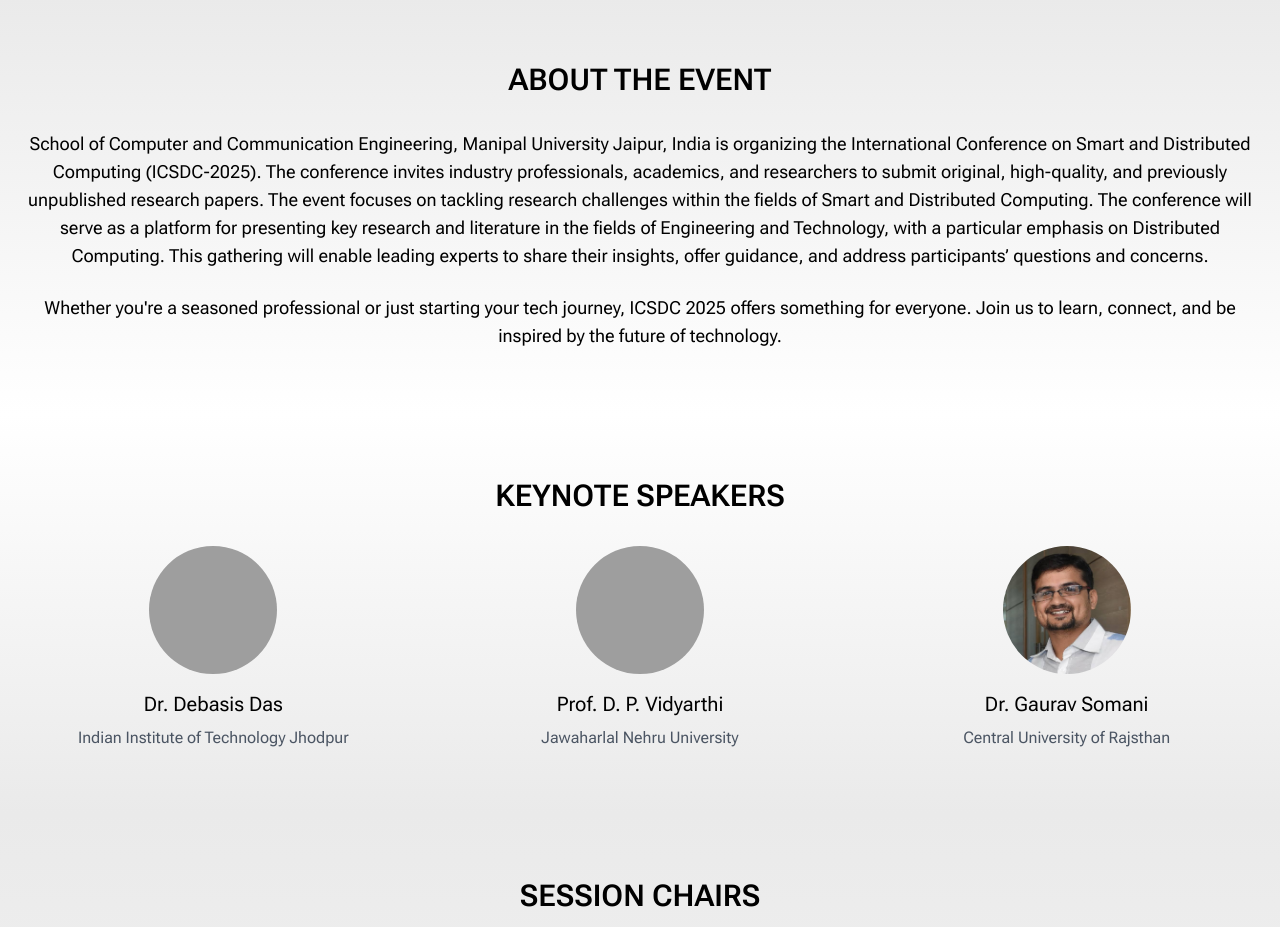
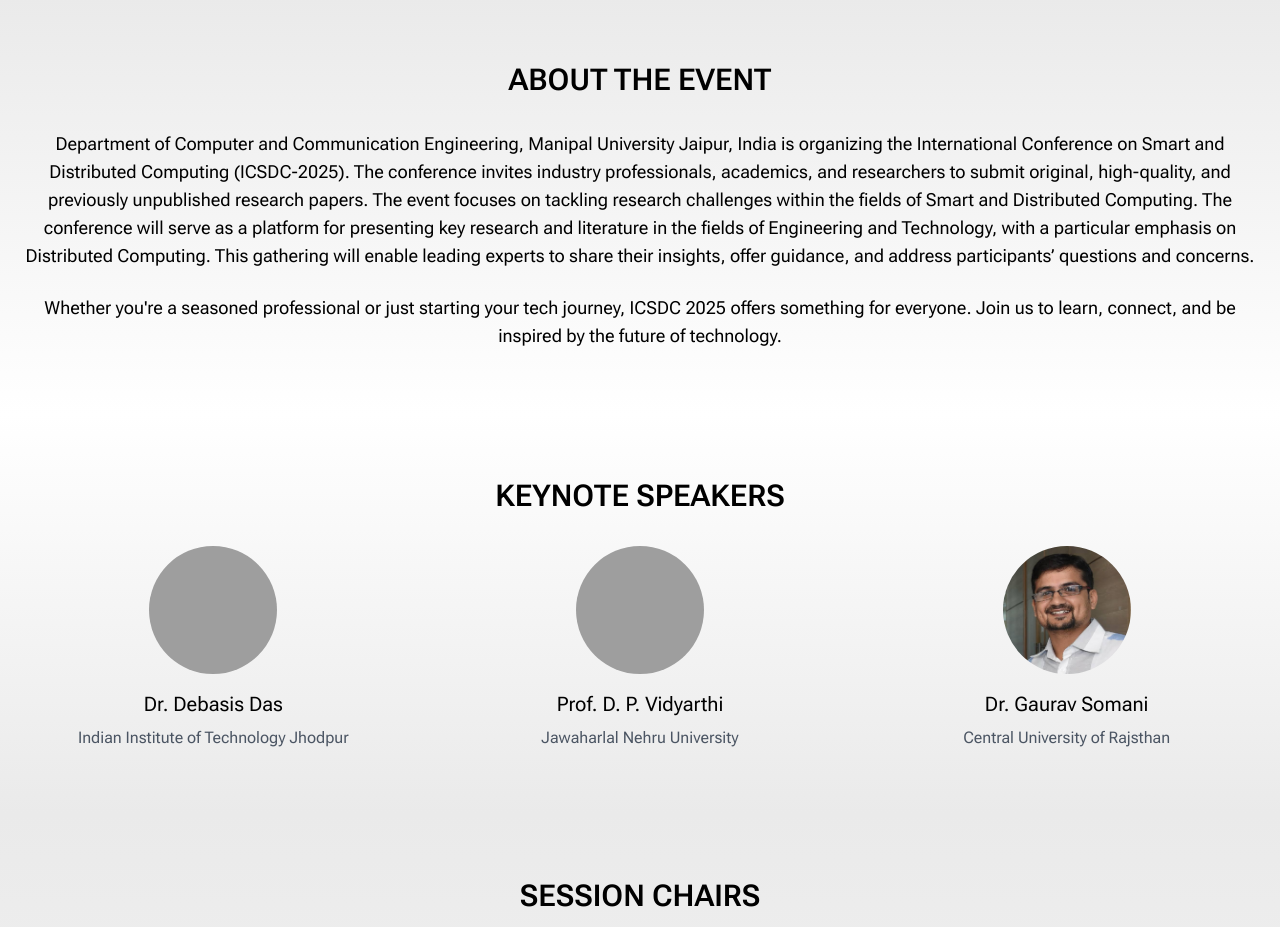
Before and after one commit to vverma022/conference-website, a React (Vite) app: page / in a window 1280 px wide. Shown: the part 866-1793 px from the top of the page. Built offline with nearby package versions, Linux system fonts and the light colour scheme; grey boxes are pictures that could not be loaded; a web font is replaced by a local one.

Commit message:
Update about-event.jsx

```diff
--- a/src/sections/about-event.jsx
+++ b/src/sections/about-event.jsx
@@ -23,7 +23,7 @@
           transition={{ delay: 0.4, duration: 0.5 }}
           className="text-lg mb-6 text-black text-center"
         >
-          School of Computer and Communication Engineering, Manipal University Jaipur, India is organizing the International Conference on Smart and Distributed Computing (ICSDC-2025). The conference invites industry professionals, academics, and researchers to submit original, high-quality, and previously unpublished research papers. The event focuses on tackling research challenges within the fields of Smart and Distributed Computing.
+          Department of Computer and Communication Engineering, Manipal University Jaipur, India is organizing the International Conference on Smart and Distributed Computing (ICSDC-2025). The conference invites industry professionals, academics, and researchers to submit original, high-quality, and previously unpublished research papers. The event focuses on tackling research challenges within the fields of Smart and Distributed Computing.
           The conference will serve as a platform for presenting key research and literature in the fields of Engineering and Technology, with a particular emphasis on Distributed Computing. This gathering will enable leading experts to share their insights, offer guidance, and address participants’ questions and concerns.
         </motion.p>
         <motion.p
```
